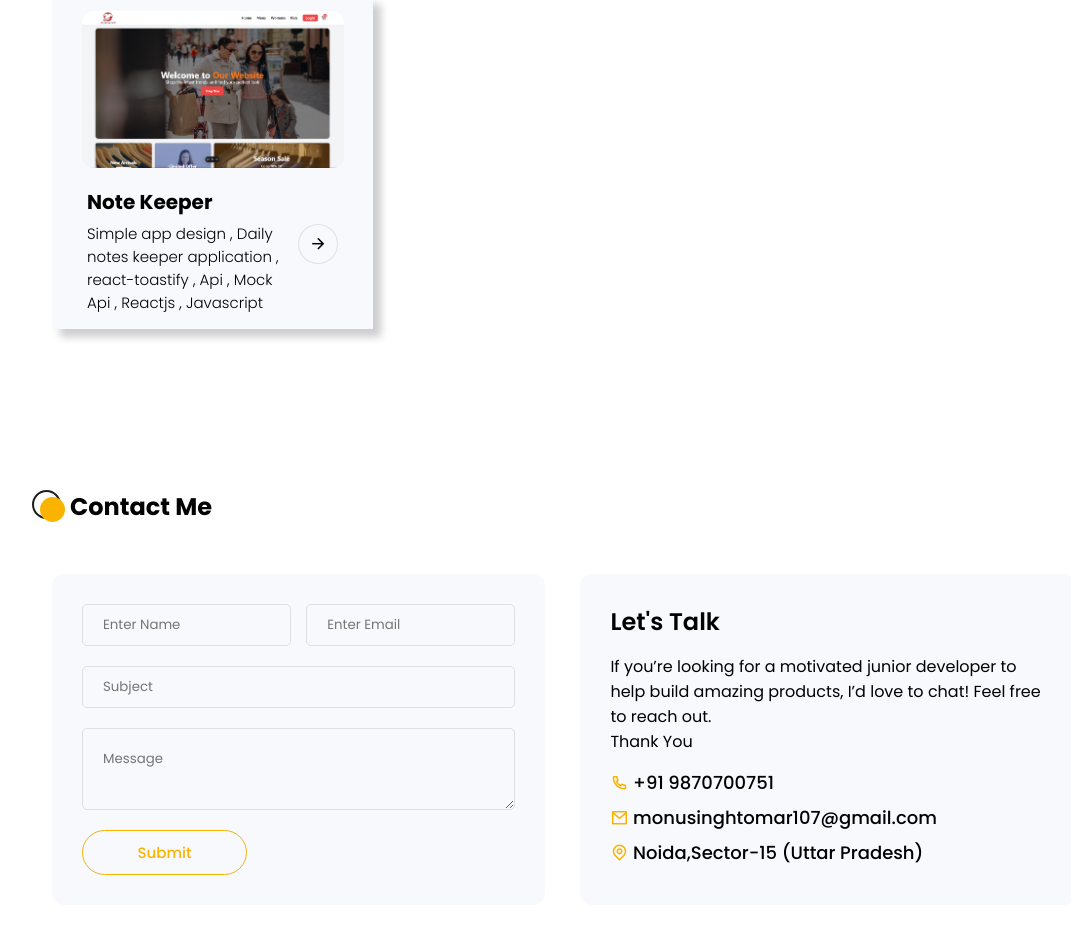
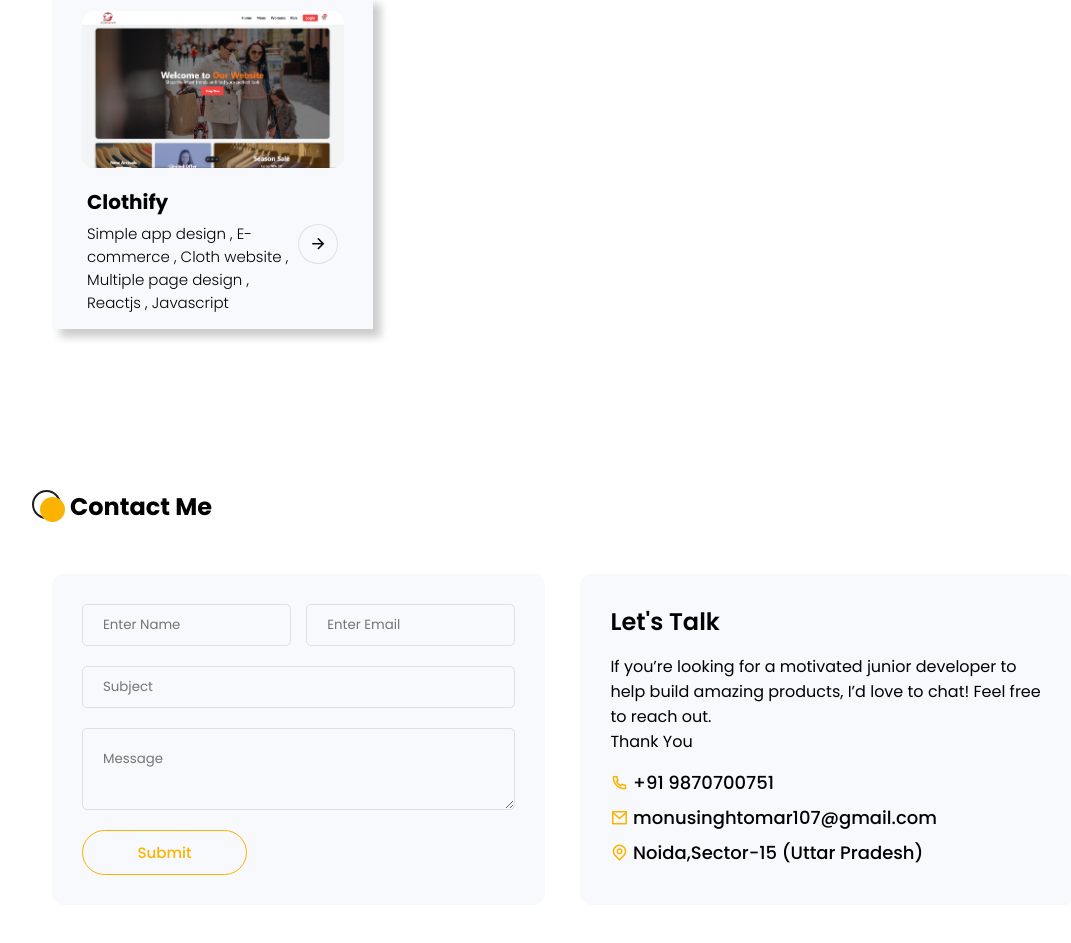
Before and after one commit to Monu-Tomar/Portfolio, a React (Vite) app: page / in a window 1280 px wide. Shown: the part 2205-3148 px from the top of the page, without its empty margins (76-1147 px from the left). Built offline with nearby package versions, Linux system fonts and the light colour scheme.

Commit message:
change in description

```diff
--- a/src/Components/Projects/Project.jsx
+++ b/src/Components/Projects/Project.jsx
@@ -7,8 +7,8 @@ import projectimg5 from './../../Assets/project5.png';
 import projectimg6 from './../../Assets/project6.png';
 import projectimg7 from './../../Assets/project7.png';
 
-const Project=()=>{
-    return(
+const Project = () => {
+    return (
         <div className={`${projectCSS.project_wrapper} section`} id='project'>
             <div className="section_title">
                 <h2>My Projects</h2>
@@ -33,7 +33,7 @@ const Project=()=>{
                     </a>
                     <div className={projectCSS.project_content}>
                         <h4>Weather Web App <span>Application Design , HTML , CSS, Javascript, API </span></h4>
-                       <a href="https://monu-tomar.github.io/weather-api/" target='blank'><i className='ri-arrow-right-line'></i></a>
+                        <a href="https://monu-tomar.github.io/weather-api/" target='blank'><i className='ri-arrow-right-line'></i></a>
                     </div>
                 </div>
                 <div className={projectCSS.project_card}>
@@ -87,7 +87,8 @@ const Project=()=>{
                         </div>
                     </a>
                     <div className={projectCSS.project_content}>
-                        <h4>Note Keeper<span>Simple app design , Daily notes keeper application , react-toastify , Api , Mock Api , Reactjs , Javascript </span></h4>
+                        <h4>Clothify<span>Simple app design , E-commerce , Cloth website , Multiple page design , Reactjs , Javascript </span>
+                        </h4>
                         <a href="https://clothify-kappa.vercel.app/" target='blank'><i className='ri-arrow-right-line'></i></a>
                     </div>
                 </div>
```
